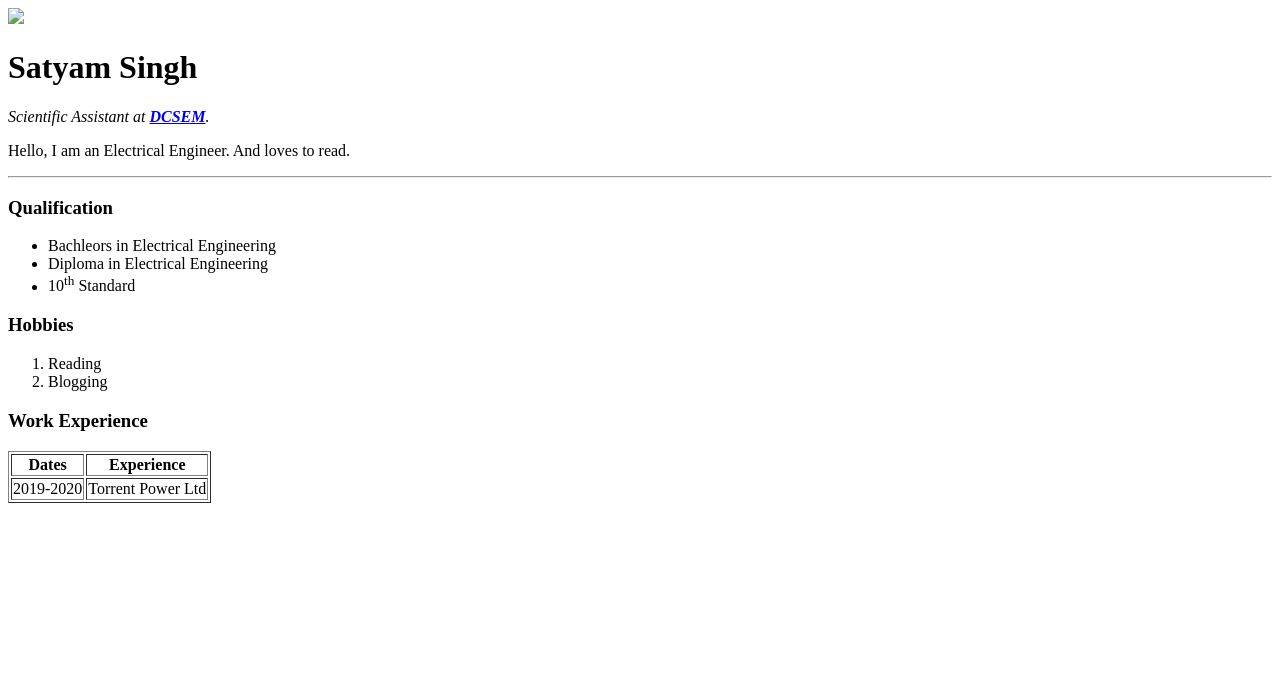
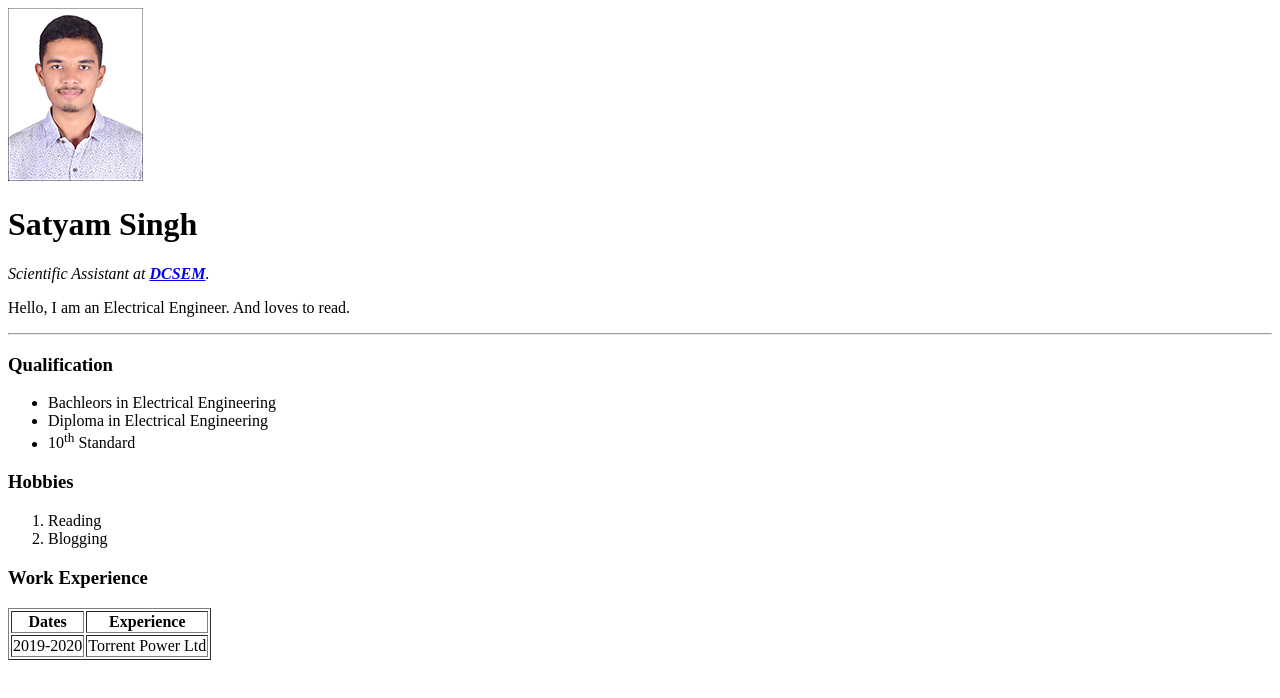
Before and after one commit to Satyam085/cv, a plain HTML site: page index.html in a window 1280 px wide. Drawn offline with Linux system fonts and the light colour scheme.

Commit message:
Update index.html

```diff
--- a/index.html
+++ b/index.html
@@ -6,7 +6,7 @@
   </head>
 
   <body>
-    <img src="/HTML Personal Site/my_pic.jpg" />
+    <img src="my_pic.jpg" />
     <h1>Satyam Singh</h1>
     <p>
       <em
```
